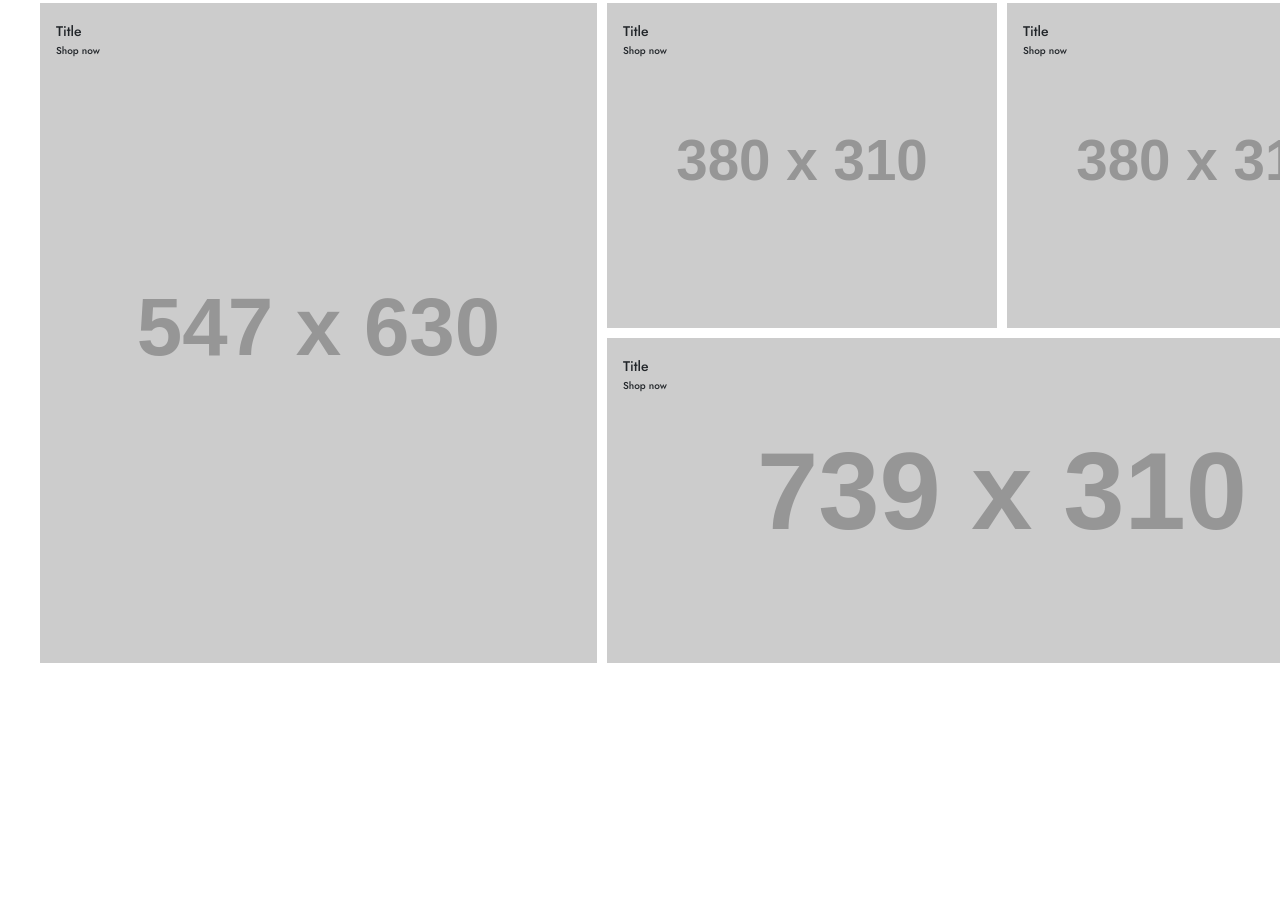
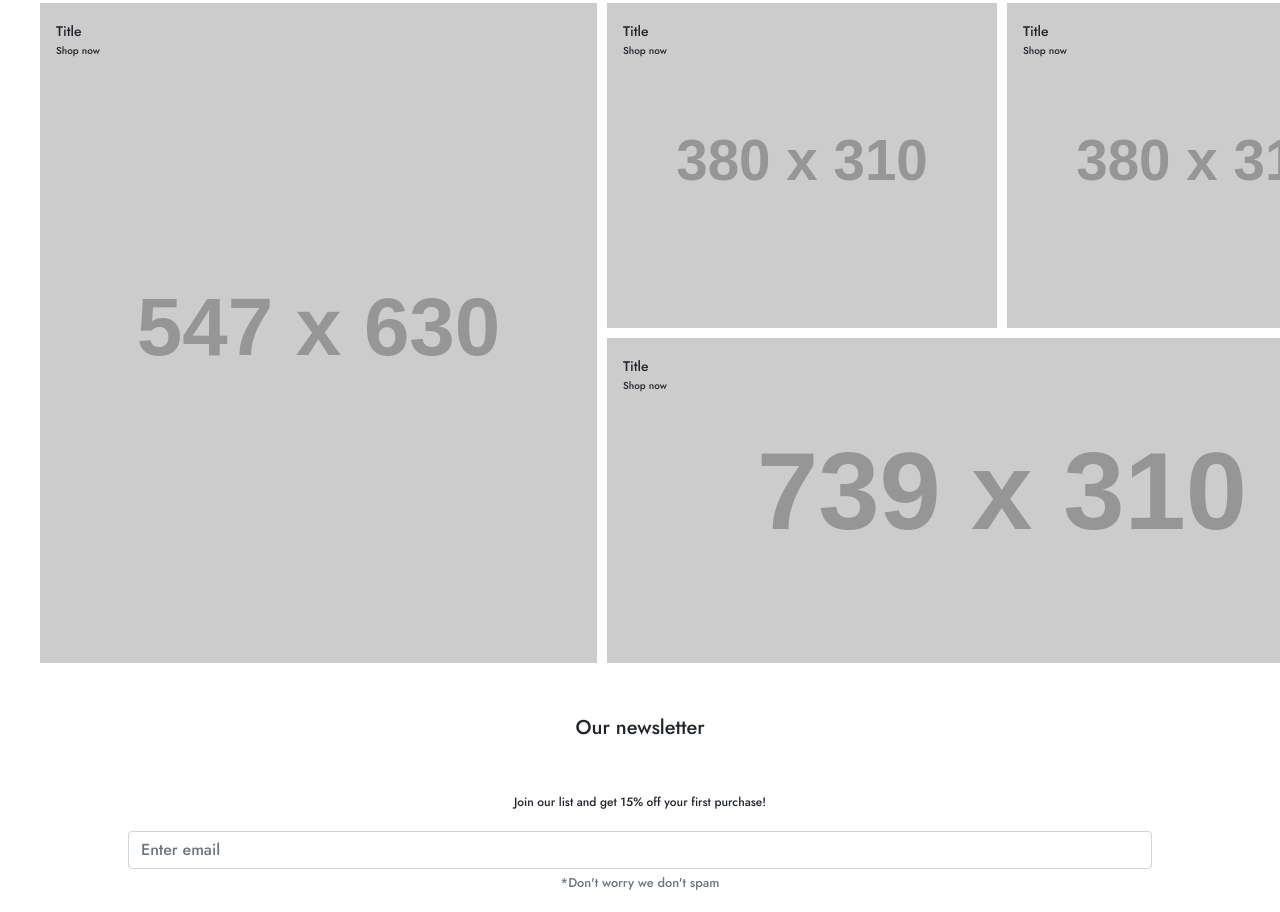
Before and after one commit to krzysztofkar/daft_academy_fe, a website built with webpack: page src/index.html in a window 1280 px wide. Shown: the part 2160-3072 px from the top of the page. Before the commit the page ends 2843 px from the top, so only its background shows below. Built offline with nearby package versions, Linux system fonts and the light colour scheme; placeholder pictures from the web are drawn by us; files whose address does not match are found by name.

Commit message:
add newsletter section

```diff
--- a/src/index.html
+++ b/src/index.html
@@ -230,6 +230,14 @@
     </div>
   </div>
 
+  <div class="newsletter-container">
+    <div class="newsletter-title">Our newsletter</div>
+    <div class="newsletter-subtitle">Join our list and get 15% off your first purchase!</div>
+    <input type="email" class="form-control" id="exampleInputEmail1" aria-describedby="emailHelp"
+      placeholder="Enter email">
+    <small id="emailHelp" class="form-text text-muted">*Don't worry we don't spam </small>
+  </div>
+
   <!-- Optional JavaScript -->
   <!-- jQuery first, then Popper.js, then Bootstrap JS -->
   <script src="https://code.jquery.com/jquery-3.4.1.slim.min.js"
--- a/src/styles/style.sass
+++ b/src/styles/style.sass
@@ -197,3 +197,21 @@ body
     height: 100%
     width: 100%
     object-fit: cover
+
+.newsletter-container
+  display: flex
+  flex-direction: column
+  align-items: center
+  justify-content: center
+  margin-bottom: 20px
+
+.newsletter-title
+  font-size: 20px
+  margin: 30px 0
+
+.newsletter-subtitle
+  font-size: 12px
+  margin: 20px 0
+
+.form-control
+  width: 80%
```
